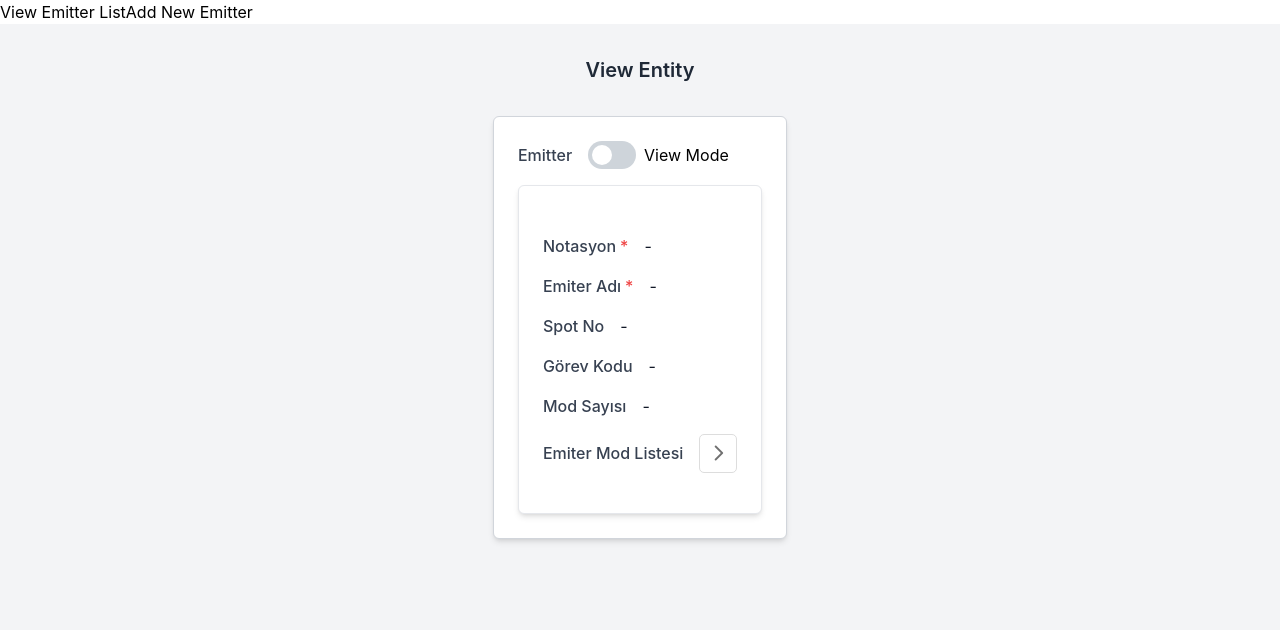
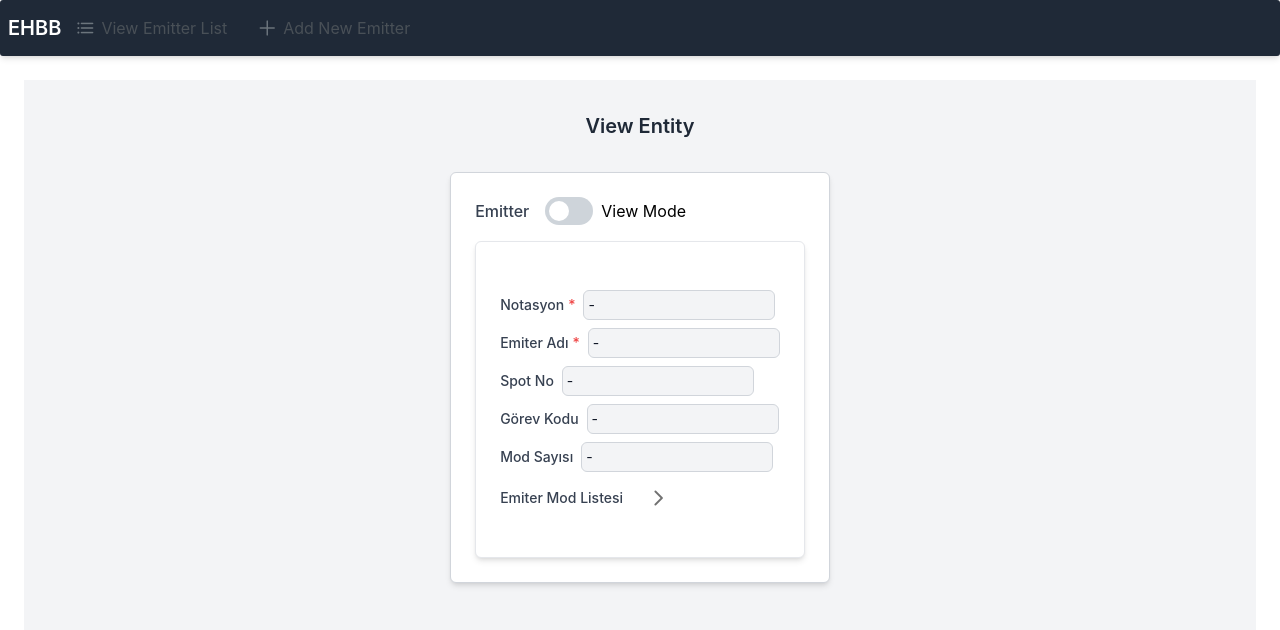
Before and after one commit to ayseberfinozcubuk/treeFormReact, a React (Create React App) app: page /details/1 in a window 1280 px wide. Shown: the top 630 px of the page. Built offline with nearby package versions, Linux system fonts and the light colour scheme.

Commit message:
input areas are smaller with a better looking navigation bar

```diff
--- a/src/App.js
+++ b/src/App.js
@@ -1,61 +1,93 @@
 import React, { useEffect, useState } from "react";
-import { BrowserRouter as Router, Route, Routes, Link } from "react-router-dom";
+import {
+  BrowserRouter as Router,
+  Route,
+  Routes,
+  Link,
+  useNavigate,
+} from "react-router-dom";
 import EntityListView from "./components/EntityListView";
 import AddNewEntity from "./components/AddNewEntity";
-import EntityDetails from "./components/EntityDetails"; // Import the new details component
-import { useFormStore } from "./store/useFormStore"; // Import Zustand store
+import EntityDetails from "./components/EntityDetails";
+import { Menubar } from "primereact/menubar";
+import { useFormStore } from "./store/useFormStore";
 import "primereact/resources/themes/saga-blue/theme.css";
 import "primereact/resources/primereact.min.css";
 import "primeicons/primeicons.css";
 
 const App = () => {
-  const { setFormData } = useFormStore(); // Zustand store action to set form data
+  const { setFormData } = useFormStore();
   const [rootEntity, setRootEntity] = useState("");
-  const [isLoading, setIsLoading] = useState(true); // Add loading state
+  const [isLoading, setIsLoading] = useState(true);
 
   useEffect(() => {
-    // Fetch JSON data from the public folder
-    fetch("/SampleData/sampleData.json") // Adjust the path as needed
+    fetch("/SampleData/sampleData.json")
       .then((response) => response.json())
       .then((data) => {
-        setFormData(data); // Store data in Zustand store
-        setRootEntity(data[0].EntityName); // Set rootEntity to the first element's EntityName
-        setIsLoading(false); // Set loading to false after data is fetched
+        setFormData(data);
+        setRootEntity(data[0].EntityName);
+        setIsLoading(false);
       })
       .catch((error) => {
         console.error("Error loading sample data:", error);
-        setIsLoading(false); // Even on error, stop loading
+        setIsLoading(false);
       });
   }, [setFormData]);
 
   if (isLoading) {
-    return <div>Loading...</div>; // Show loading state while data is being fetched
+    return <div>Loading...</div>;
   }
 
   return (
     <Router>
-      <div className="main-container">
-        <nav>
-          <Link to="/">View {rootEntity} List</Link>
-          <Link to="/add-entity">Add New {rootEntity}</Link>
-        </nav>
-        <Routes>
-          <Route
-            path="/"
-            element={<EntityListView rootEntity={rootEntity} />} // Only rendered when rootEntity is available
-          />
-          <Route
-            path="/add-entity"
-            element={<AddNewEntity rootEntity={rootEntity} />} // Pass rootEntity as prop
-          />
-          <Route
-            path="/details/:id" // Dynamic route for details page
-            element={<EntityDetails rootEntity={rootEntity} />} // Pass rootEntity as prop
-          />
-        </Routes>
-      </div>
+      <AppWithNavbar rootEntity={rootEntity} />
     </Router>
   );
 };
 
+const AppWithNavbar = ({ rootEntity }) => {
+  const navigate = useNavigate();
+
+  const menuItems = [
+    {
+      label: `View ${rootEntity} List`,
+      icon: "pi pi-list",
+      command: () => navigate("/"),
+    },
+    {
+      label: `Add New ${rootEntity}`,
+      icon: "pi pi-plus",
+      command: () => navigate("/add-entity"),
+    },
+  ];
+
+  const start = <span className="text-xl font-semibold">EHBB</span>;
+
+  return (
+    <>
+      <Menubar
+        model={menuItems}
+        start={start}
+        className="bg-gray-800 text-white shadow-md"
+      />
+      <div className="p-6">
+        <Routes>
+          <Route
+            path="/"
+            element={<EntityListView rootEntity={rootEntity} />}
+          />
+          <Route
+            path="/add-entity"
+            element={<AddNewEntity rootEntity={rootEntity} />}
+          />
+          <Route
+            path="/details/:id"
+            element={<EntityDetails rootEntity={rootEntity} />}
+          />
+        </Routes>
+      </div>
+    </>
+  );
+};
+
 export default App;
--- a/src/Components/ExtendShrinkButton.jsx
+++ b/src/Components/ExtendShrinkButton.jsx
@@ -19,7 +19,7 @@ const ExtendShrinkButton = ({
         marginLeft: "0.5rem",
         backgroundColor: "transparent",
         color: "#707070",
-        border: "1px solid #ddd", // Subtle border
+        // border: "1px solid #ddd", // Subtle border
         padding: "0.4rem 0.6rem",
         borderRadius: "5px",
         transition: "background-color 0.2s ease, color 0.2s ease",
--- a/src/Components/InputForm.jsx
+++ b/src/Components/InputForm.jsx
@@ -68,12 +68,12 @@ const InputForm = ({ property, path, indentLevel, isEditMode }) => {
 
   return (
     <div
-      className={`flex flex-row items-center space-x-4 mb-4 ml-${
-        indentLevel * 4
-      }`}
+      className={`flex flex-row items-center space-x-2 mb-2 ml-${
+        indentLevel * 3
+      }`} // Reduced spacing and margin
     >
       {/* Label with optional asterisk for required fields */}
-      <label className="form-label text-gray-700 font-medium">
+      <label className="text-sm text-gray-700 font-medium">
         {Label}
         {IsMandatory && <span className="text-red-500 ml-1">*</span>}
       </label>
@@ -87,21 +87,28 @@ const InputForm = ({ property, path, indentLevel, isEditMode }) => {
           min={MinMax?.Min}
           max={MinMax?.Max}
           required={IsMandatory}
-          className={`form-input border ${
+          className={`border ${
             error ? "border-red-500" : "border-gray-300"
-          } rounded-md p-2 w-64`} // Fixed width for input field
+          } rounded-md p-1 w-48 text-sm`} // Reduced width, padding, and font size
         />
       ) : (
-        <span className="text-gray-900">{formValue ?? "-"}</span> // Show form value in view mode
+        <div
+          className={`border ${
+            error ? "border-red-500" : "border-gray-300"
+          } rounded-md p-1 w-48 text-gray-900 bg-gray-100 text-sm`} // Smaller font, padding, and width
+          style={{ pointerEvents: "none" }} // Makes the div non-interactive
+        >
+          {formValue ?? "-"}
+        </div>
       )}
 
       {/* Unit label if applicable */}
       {Unit && (
-        <label className="form-label text-gray-700 font-medium">{Unit}</label>
+        <label className="text-sm text-gray-600 font-medium">{Unit}</label>
       )}
 
       {/* Error message if validation fails */}
-      {error && <p className="text-red-500 text-sm">{error}</p>}
+      {error && <p className="text-red-500 text-xs mt-1">{error}</p>}
     </div>
   );
 };
--- a/src/Components/ListForm.jsx
+++ b/src/Components/ListForm.jsx
@@ -70,7 +70,7 @@ const ListForm = ({ property, path, entityId, indentLevel, isEditMode }) => {
   return (
     <div className={`space-x-4 mb-4 ml-${indentLevel * 4}`}>
       <div className="flex items-center mb-4">
-        <label className="form-label text-gray-700 font-medium">{Label}</label>
+        <label className="text-sm text-gray-700 font-medium">{Label}</label>
         <div className="ml-2">
           <ExtendShrinkButton isExtended={isExpanded} onToggle={handleToggle} />
         </div>
--- a/src/components/AddNewEntity.jsx
+++ b/src/components/AddNewEntity.jsx
@@ -113,7 +113,7 @@ const AddNewEntity = ({ rootEntity }) => {
   return (
     <div className="main-container min-h-screen bg-gray-100 flex flex-col items-center justify-start py-8 overflow-x-auto">
       <h1 className="text-xl font-semibold text-gray-800 mb-8">
-        Add New Entity
+        Add New {rootEntity}
       </h1>
 
       <div className="responsive-container p-6 bg-white shadow-md rounded-md border border-gray-300 w-auto">
--- a/src/components/EntityListView.jsx
+++ b/src/components/EntityListView.jsx
@@ -35,7 +35,7 @@ const EntityListView = ({ rootEntity }) => {
     const selected = e.value;
     const index = indexesList[entitiesList.indexOf(selected)];
     selectEntity(rootEntity, index);
-    setFormValues(selected); // Store the selected entity’s data into formValues
+    setFormValues(selected);
     navigate(`/details/${index}`);
   };
 
@@ -48,7 +48,6 @@ const EntityListView = ({ rootEntity }) => {
       axios
         .delete(`http://localhost:5000/api/${rootEntity}/${id}`)
         .then(() => {
-          // Refresh entities after deletion
           setEntities(
             rootEntity,
             entitiesList.filter((entity) => entity.Id !== id)
@@ -66,14 +65,19 @@ const EntityListView = ({ rootEntity }) => {
         icon="pi pi-trash"
         className="p-button-danger p-button-text"
         onClick={() => handleDelete(rowData.Id)}
-        tooltip="Delete"
-        tooltipOptions={{ position: "top" }}
       />
     );
   };
 
-  const getColumns = (data) =>
-    data && data.length > 0 ? Object.keys(data[0]) : [];
+  // Exclude 'Id' and 'list' type properties from columns
+  const getColumns = (data) => {
+    if (data && data.length > 0) {
+      return Object.keys(data[0]).filter(
+        (col) => col !== "Id" && !Array.isArray(data[0][col])
+      );
+    }
+    return [];
+  };
 
   const renderValue = (value) => {
     if (Array.isArray(value)) {
@@ -104,8 +108,10 @@ const EntityListView = ({ rootEntity }) => {
             value={entitiesList}
             selectionMode="single"
             onSelectionChange={handleRowSelect}
+            scrollable
+            scrollHeight="60vh" // Set a shorter scrollable height
             tableStyle={{ minWidth: "50rem" }}
-            className="p-datatable-gridlines p-datatable-striped p-datatable-responsive"
+            className="p-datatable-gridlines p-datatable-striped p-datatable-responsive text-sm leading-tight"
           >
             {entitiesList.length > 0 &&
               getColumns(entitiesList).map((col) => (
@@ -115,9 +121,9 @@ const EntityListView = ({ rootEntity }) => {
                   header={col.charAt(0).toUpperCase() + col.slice(1)}
                   body={(rowData) => renderValue(rowData[col])}
                   sortable
+                  className="px-3 py-2" // Reduce padding for shorter rows
                 />
               ))}
-            {/* Add the delete column */}
             <Column
               body={renderDeleteButton}
               headerStyle={{ width: "4rem", textAlign: "center" }}
--- a/src/index.css
+++ b/src/index.css
@@ -1,9 +1,8 @@
-@tailwind base;
-@tailwind components;
-@tailwind utilities;
+@import "tailwindcss/base";
+@import "tailwindcss/components";
+@import "primereact/resources/primereact.min.css";
 @import "primereact/resources/themes/saga-blue/theme.css";
-@import "primereact/resources/primereact.min.css";
-@import "primeicons/primeicons.css";
+@import "tailwindcss/utilities";
 
 /* Custom body styles */
 body {
--- a/tailwind.config.js
+++ b/tailwind.config.js
@@ -1,5 +1,9 @@
 module.exports = {
-  content: ["./src/**/*.{js,jsx,ts,tsx}", "./public/index.html"], // Updated from 'purge' to 'content'
+  content: [
+    "./src/**/*.{js,jsx,ts,tsx}",
+    "./public/index.html",
+    "./node_modules/primereact/**/*.{js,jsx,ts,tsx}", // Include PrimeReact components
+  ],
   theme: {
     extend: {},
   },
```
